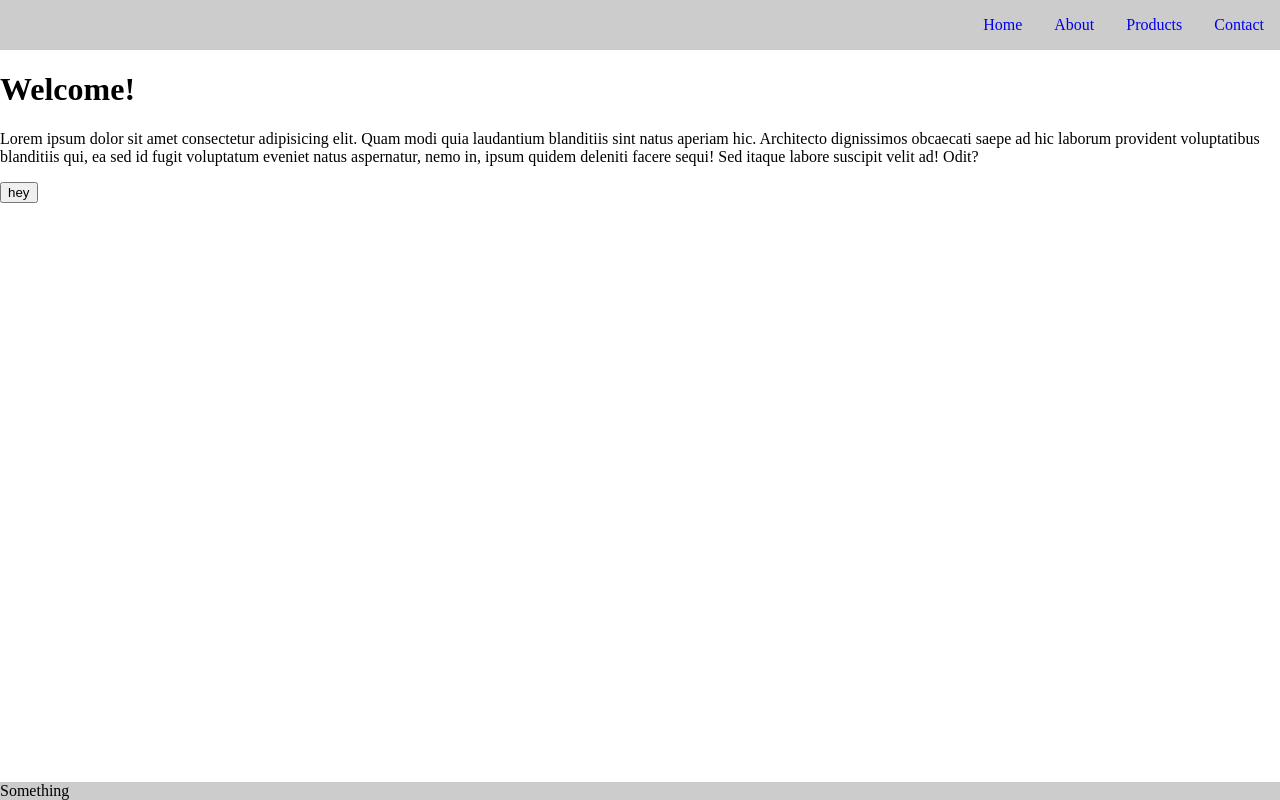
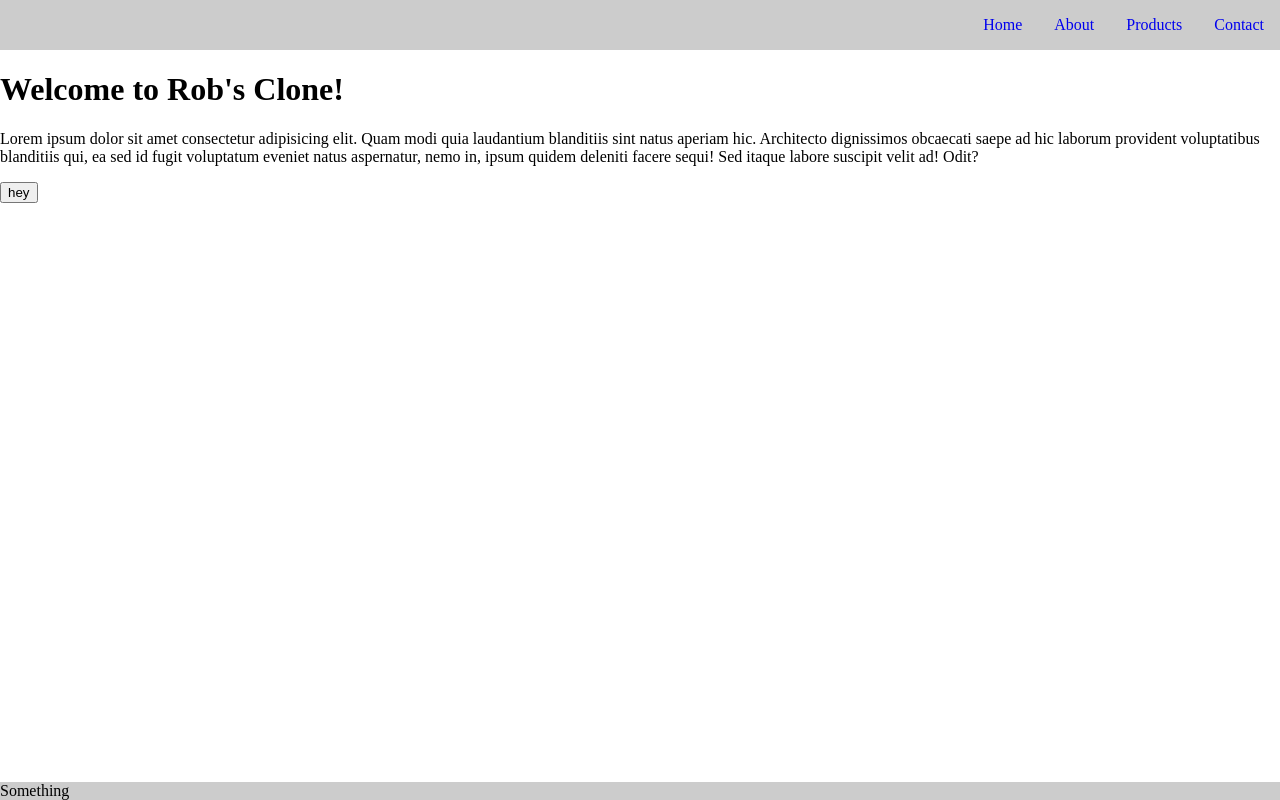
Before and after one commit to cmrod95/Terrariums, a plain HTML site: page index.html in a window 1280 px wide. Drawn offline with Linux system fonts and the light colour scheme.

Commit message:
Updated #welcome

```diff
--- a/index.html
+++ b/index.html
@@ -29,7 +29,7 @@
     </nav>
 
     <main>
-        <h1 id="welcome">Welcome!</h1>
+        <h1 id="welcome">Welcome to Rob's Clone!</h1>
         <p>Lorem ipsum dolor sit amet consectetur adipisicing elit. Quam modi quia laudantium blanditiis sint natus aperiam hic. Architecto dignissimos obcaecati saepe ad hic laborum provident voluptatibus blanditiis qui, ea sed id fugit voluptatum eveniet natus aspernatur, nemo in, ipsum quidem deleniti facere sequi! Sed itaque labore suscipit velit ad! Odit?</p>
 
         <button id="hey">hey</button>
```
